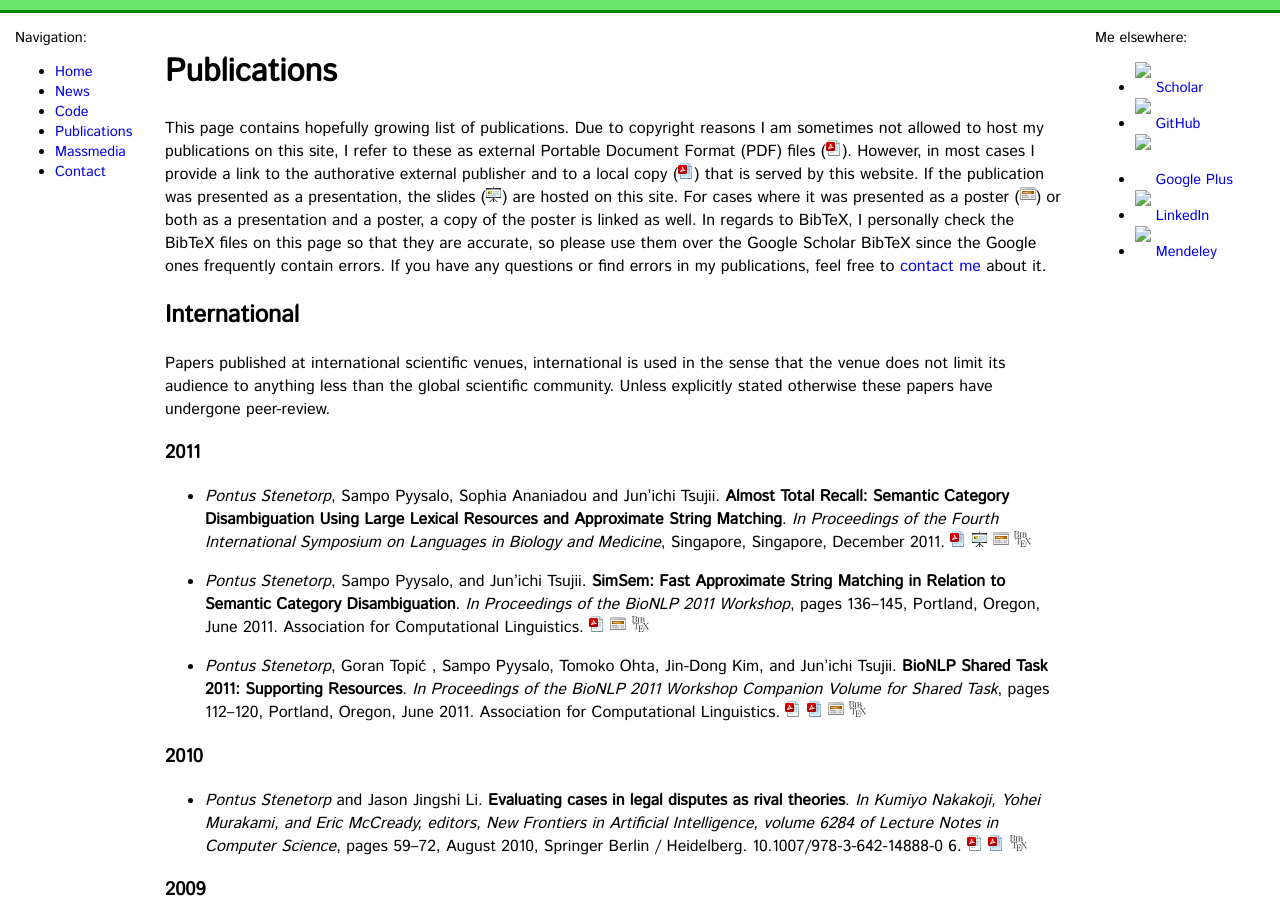
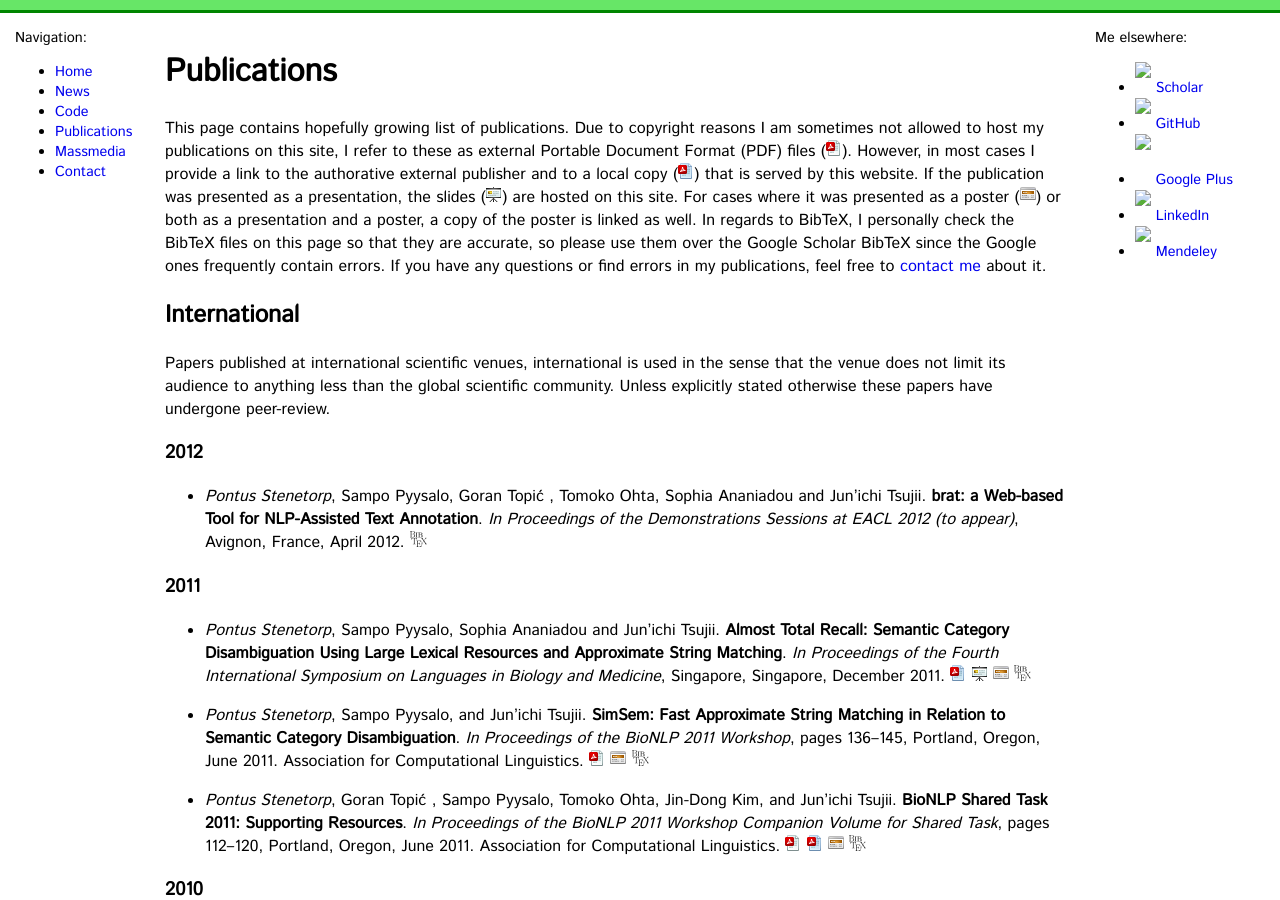
Before and after one commit to gbouchar/ninjin.github.io, a Jekyll site: the page built from publications.md, in a window 1280 px wide and 900 px high. Built offline with Jekyll 4.4.1, drawn with Linux system fonts in a browser that asks for light colours; some web fonts are replaced; Markdown is read by kramdown in place of the engine named in the settings.

Commit message:
Up-coming system demonstration at EACL 2012 added.

```diff
--- a/publications.md
+++ b/publications.md
@@ -30,6 +30,15 @@ Papers published at international scientific venues, international is used in
 the sense that the venue does not limit its audience to anything less than the
 global scientific community.
 Unless explicitly stated otherwise these papers have undergone peer-review.
+
+### 2012 ###
+
+* *Pontus Stenetorp*, Sampo Pyysalo, Goran Topić , Tomoko Ohta,
+    Sophia Ananiadou and Jun'ichi Tsujii. **brat: a Web-based Tool
+    for NLP-Assisted Text Annotation**. *In Proceedings of the Demonstrations
+    Sessions at EACL 2012 (to appear)*, Avignon, France, April 2012.
+    [![BibTeX][bibtex_icon]][stenetorp2012brat_bib]
+
 
 ### 2011 ###
 
```
Also changed, not shown: other parts of publications.md (+1 -0 lines), stenetorp2012brat.bib.txt (added, +11 -0 lines).
